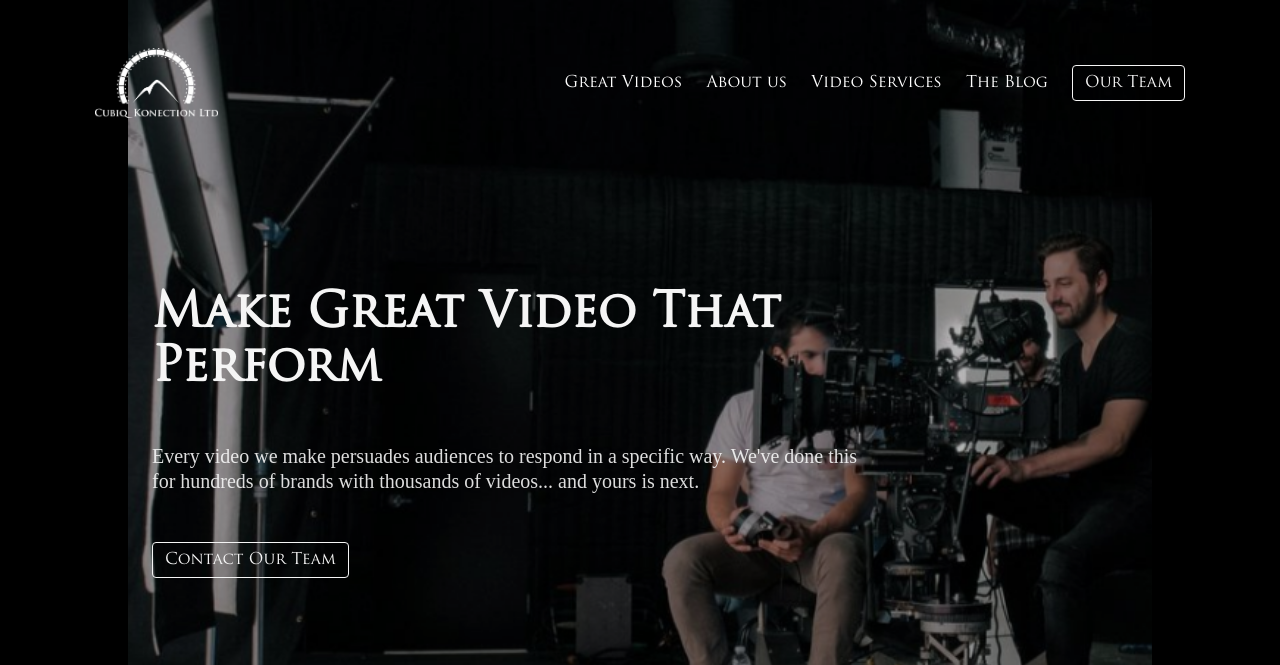
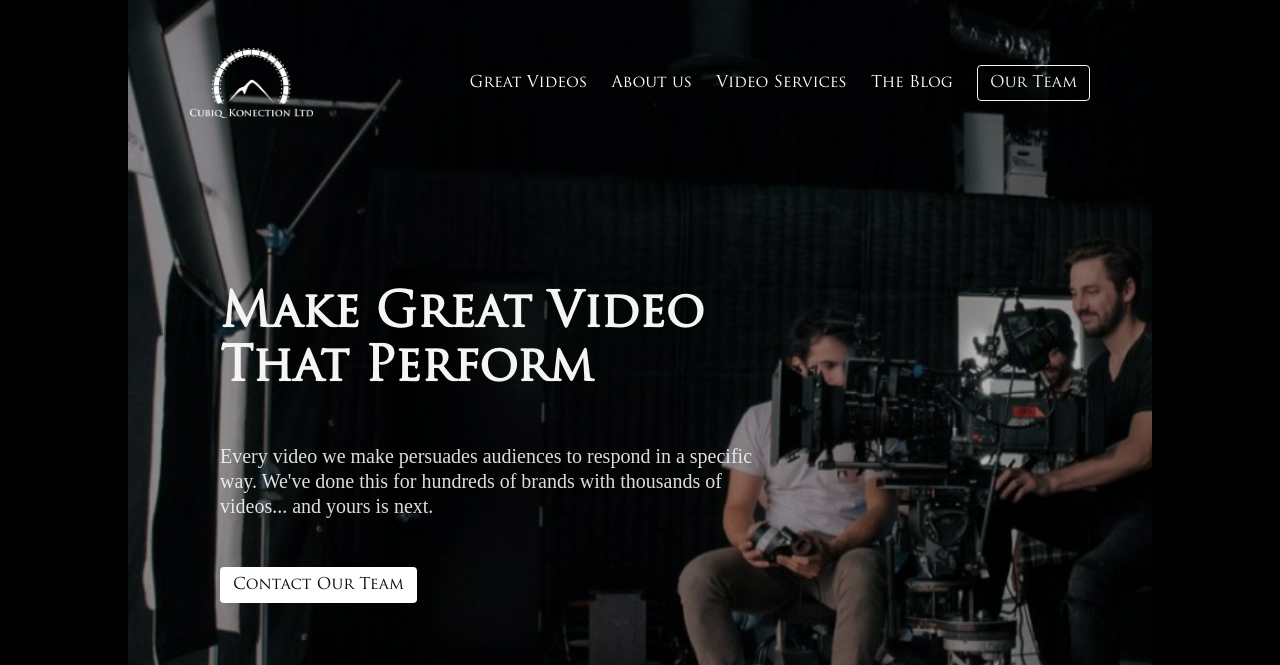
Before and after one commit to blackmann/cubiq, a plain HTML site: page index.html in a window 1280 px wide. Shown: the top 665 px of the page. Drawn offline with nearby package versions, Linux system fonts and the light colour scheme.

Commit message:
Fix overlapping container width

```diff
--- a/index.html
+++ b/index.html
@@ -49,15 +49,15 @@
                 <div class="container">
                     <div class="columns">
                         <div class="column is-two-thirds">
-                            <p class="title is-1">
+                            <p class="title is-1" data-aos="fade-up">
                                 Make Great Video That Perform
                             </p>
                             <br>
-                            <p class="subtitle">
+                            <p class="subtitle" data-aos="fade-up">
                                 Every video we make persuades audiences to respond in a specific way. We've done this for hundreds of brands with thousands of videos... and yours is next.
                             </p>
                             <br>
-                            <a href="team.html" class="button is-dark is-inverted is-outlined">Contact Our Team</a>
+                            <a href="team.html" class="button is-white">Contact Our Team</a>
                         </div>
                         <div class="column">
 
--- a/static/styles/main.css
+++ b/static/styles/main.css
@@ -73,6 +73,10 @@ body {
     background-color: white;
 }
 
+.navbar>.container {
+    width: 80%;
+}
+
 @media screen and (max-width: 768px) {
     body {
         padding: 0 0;
@@ -81,18 +85,26 @@ body {
     .hero .title {
         margin-top: 120px;
     }
+
+    .navbar>.container {
+        width: 95%;
+    }
 }
 
 @media screen and (min-width: 1088px) {
     .container {
         max-width:900px;
-        width: 900px
+        width: 840px;
     }
 }
 
 @media screen and (min-width: 1280px) {
-    .container {
-        max-width:1090px;
-        width: 1090px
-    }
+
 }
+
+@media screen and (min-width: 1472px) {
+.container {
+    max-width: 1344px;
+    width: 1344px;
+}
+}
```
